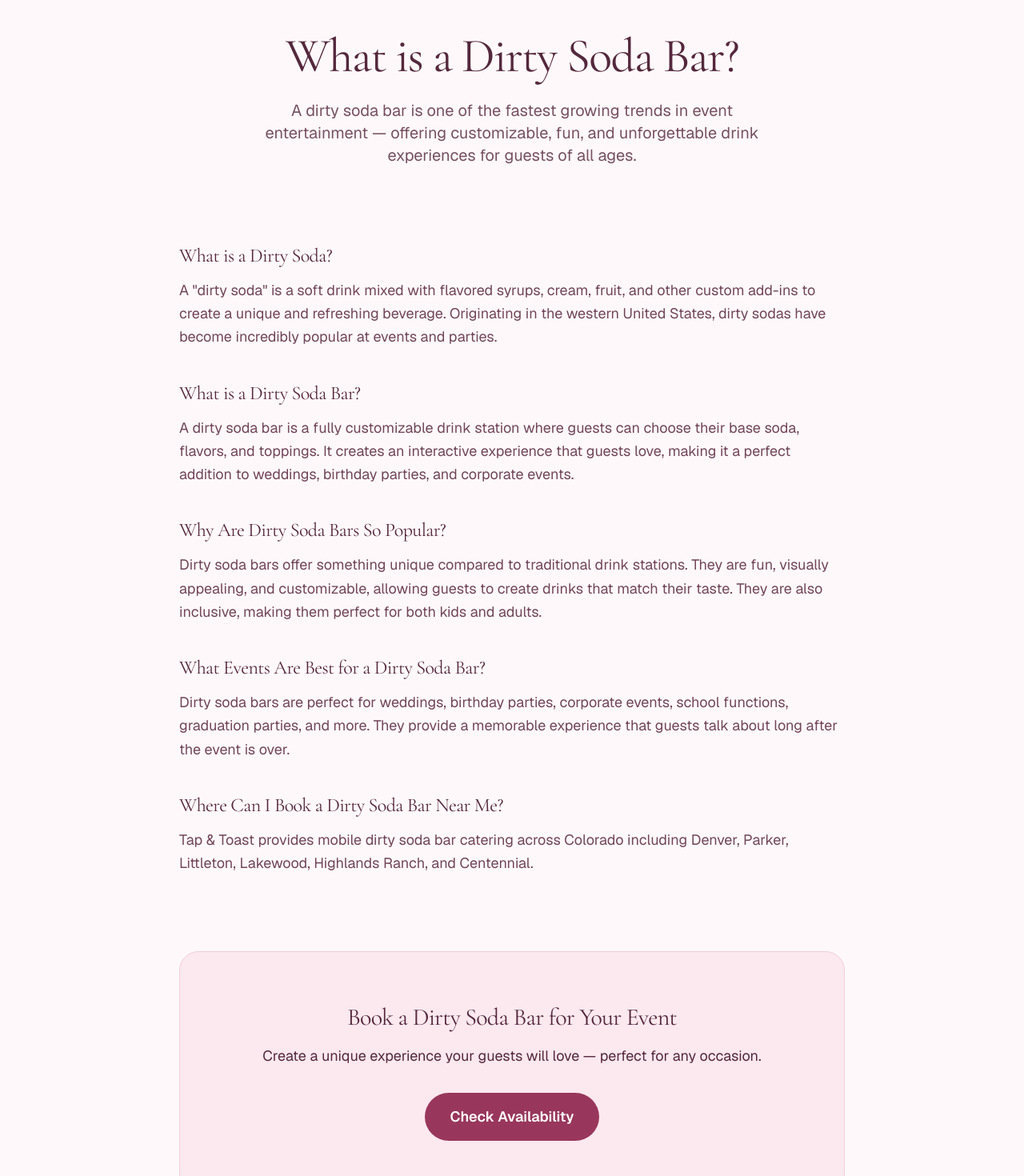
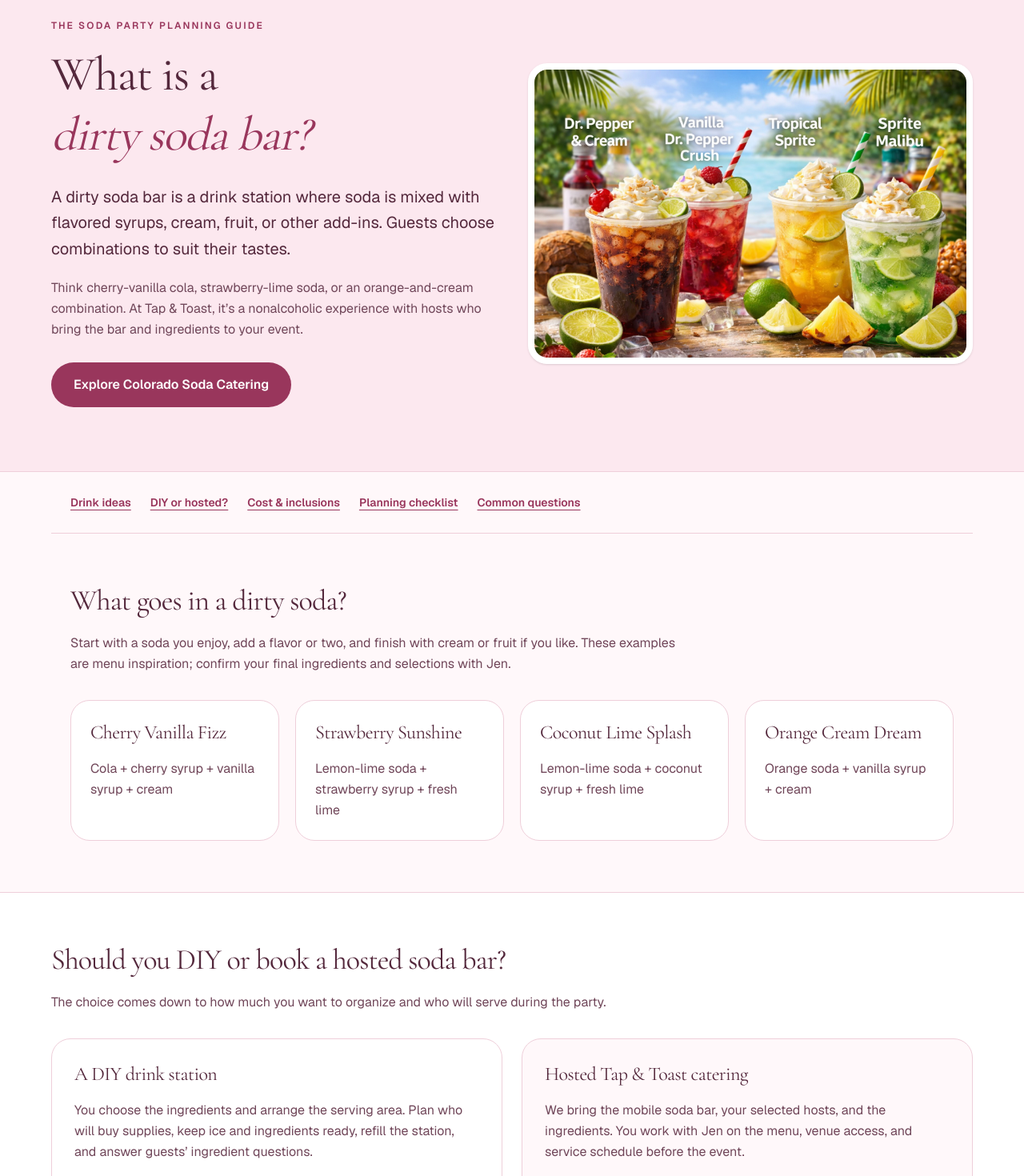
Before and after one commit to waynesummers12/tap-toast-web, a Next.js app: page /what-is-dirty-soda-bar in a window 1280 px wide. Shown: the part 200-1670 px from the top of the page at 80% size. Built offline with nearby package versions, Linux system fonts and the light colour scheme.

Commit message:
Improve soda planning guide and connect event pages

```diff
--- a/src/app/dirty-soda-bar/page.tsx
+++ b/src/app/dirty-soda-bar/page.tsx
@@ -3,6 +3,7 @@ import Image from "next/image"
 import Link from "next/link"
 
 export const metadata = {
+  alternates: { canonical: "https://www.coloradotapandtoast.com/dirty-soda-bar" },
   title: "Dirty Soda Bar Catering in Colorado | Tap & Toast",
   description: "Colorado dirty soda bar catering for birthdays, weddings, showers, school events, and corporate gatherings. Custom nonalcoholic drinks, a mobile bar, and staff.",
 }
--- a/src/app/what-is-dirty-soda-bar/page.tsx
+++ b/src/app/what-is-dirty-soda-bar/page.tsx
@@ -1,118 +1,76 @@
 import Breadcrumbs from "../components/Breadcrumbs"
+import Image from "next/image"
 import Link from "next/link"
 
+const url = "https://www.coloradotapandtoast.com/what-is-dirty-soda-bar"
+const title = "What Is a Dirty Soda Bar? Ideas & Pricing"
+const description = "Learn what goes in a dirty soda, explore drink combinations, compare DIY and hosted soda bars, and plan Colorado event catering starting at $780."
 export const metadata = {
-  title: "What is a Dirty Soda Bar? | Tap & Toast",
-  description:
-    "Learn what a dirty soda bar is, how it works, and why it's the perfect addition to weddings, parties, and corporate events.",
+  title: `${title} | Tap & Toast`, description,
+  alternates: { canonical: url },
 }
+const button = "inline-flex items-center justify-center rounded-full bg-[#99365c] px-7 py-4 text-center font-semibold text-white hover:bg-[#772443] focus-visible:outline-2 focus-visible:outline-offset-4 focus-visible:outline-[#99365c]"
+const sections = [["drinks", "Drink ideas"], ["diy-or-hosted", "DIY or hosted?"], ["cost", "Cost & inclusions"], ["planning", "Planning checklist"], ["questions", "Common questions"]]
+const faqs = [
+  ["Does dirty soda contain alcohol?", "Our dirty soda drinks are nonalcoholic. The word “dirty” refers to the added flavors, cream, or other mix-ins—not alcohol."],
+  ["Does every drink have cream?", "No. A soda can be customized with flavored syrup and fruit without adding cream. Confirm ingredients and any dietary or allergy requirements with Jen before your event."],
+  ["Are the drinks caffeine-free or sugar-free?", "That depends on the base soda and mix-ins. Don’t assume every drink is caffeine-free or sugar-free; discuss specific choices and availability with Jen when planning the menu."],
+  ["Do we supply the ingredients?", "For Tap & Toast soda catering, we supply soda, syrups, cream, fruit, ice, clear cups, and napkins. Final drink selections are confirmed during planning."],
+  ["Can we visit your soda shop?", "We provide mobile catering for booked events rather than a walk-in soda shop. Our bar and hosts come to your celebration."],
+]
 
 export default function WhatIsDirtySodaBarPage() {
   return (
-    <main className="min-h-screen bg-[#fff8fa] text-[#54283c] selection:bg-[#f5c6d8] selection:text-[#54283c]">
-      <Breadcrumbs items={[{"name": "Dirty Soda Bar", "path": "/dirty-soda-bar"}, {"name": "What Is a Dirty Soda?", "path": "/what-is-dirty-soda-bar"}]} />
-
-      {/* SEO SCHEMA */}
-      <script
-        type="application/ld+json"
-        dangerouslySetInnerHTML={{
-          __html: JSON.stringify({
-            "@context": "https://schema.org",
-            "@type": "Article",
-            "headline": "What is a Dirty Soda Bar?",
-            "description": "A guide explaining what a dirty soda bar is and why it's popular for events.",
-            "author": {
-              "@type": "Organization",
-              "name": "Tap & Toast"
-            }
-          })
-        }}
-      />
-
-      {/* HERO */}
-      <section className="px-8 py-24 max-w-4xl mx-auto text-center">
-        <h1 className="text-4xl md:text-6xl font-normal mb-6">
-          What is a Dirty Soda Bar?
-        </h1>
-
-        <p className="text-xl opacity-80 max-w-2xl mx-auto">
-          A dirty soda bar is one of the fastest growing trends in event entertainment —
-          offering customizable, fun, and unforgettable drink experiences for guests of all ages.
-        </p>
+    <main className="min-h-screen bg-[#fff8fa] text-[#54283c] selection:bg-[#f5c6d8]">
+      <Breadcrumbs items={[{ name: "Dirty Soda Bar", path: "/dirty-soda-bar" }, { name: "What Is a Dirty Soda?", path: "/what-is-dirty-soda-bar" }]} />
+      <script type="application/ld+json" dangerouslySetInnerHTML={{ __html: JSON.stringify({
+        "@context": "https://schema.org", "@type": "Article", headline: title, description,
+        mainEntityOfPage: url, image: "https://www.coloradotapandtoast.com/dirty-soda-drinks.jpg",
+        author: { "@type": "Organization", name: "Colorado Tap & Toast", url: "https://www.coloradotapandtoast.com" },
+      }) }} />
+      <header className="border-b border-[#efcfda] bg-[#fce8ef] px-6 py-14 md:py-20">
+        <div className="mx-auto grid max-w-6xl items-center gap-10 md:grid-cols-2">
+          <div><p className="mb-4 text-xs font-semibold uppercase tracking-[0.18em] text-[#99365c]">The soda party planning guide</p>
+            <h1 className="mb-6 text-4xl leading-tight sm:text-5xl md:text-6xl">What is a<br /><span className="italic text-[#99365c]">dirty soda bar?</span></h1>
+            <p className="mb-5 text-xl leading-relaxed">A dirty soda bar is a drink station where soda is mixed with flavored syrups, cream, fruit, or other add-ins. Guests choose combinations to suit their tastes.</p>
+            <p className="leading-relaxed text-[#704659]">Think cherry-vanilla cola, strawberry-lime soda, or an orange-and-cream combination. At Tap & Toast, it’s a nonalcoholic experience with hosts who bring the bar and ingredients to your event.</p>
+            <Link href="/dirty-soda-bar" className={`${button} mt-7`}>Explore Colorado Soda Catering</Link>
+          </div>
+          <Image src="/dirty-soda-drinks.jpg" alt="Colorful dirty soda drinks with garnishes" width={1200} height={700} priority sizes="(max-width: 768px) 100vw, 50vw" className="w-full rounded-3xl border-8 border-white object-cover shadow-sm" />
+        </div>
+      </header>
+      <nav aria-label="In this guide" className="mx-auto flex max-w-6xl flex-wrap gap-x-6 gap-y-3 border-b border-[#efcfda] px-6 py-6 text-sm">{sections.map(([id, label]) => <a key={id} href={`#${id}`} className="py-1 font-semibold text-[#99365c] underline underline-offset-4">{label}</a>)}</nav>
+      <section id="drinks" className="mx-auto max-w-6xl scroll-mt-24 px-6 py-16">
+        <h2 className="mb-5 text-3xl md:text-4xl">What goes in a dirty soda?</h2>
+        <p className="mb-8 max-w-3xl leading-relaxed text-[#704659]">Start with a soda you enjoy, add a flavor or two, and finish with cream or fruit if you like. These examples are menu inspiration; confirm your final ingredients and selections with Jen.</p>
+        <div className="grid gap-5 sm:grid-cols-2 lg:grid-cols-4">{[
+          ["Cherry Vanilla Fizz", "Cola + cherry syrup + vanilla syrup + cream"],
+          ["Strawberry Sunshine", "Lemon-lime soda + strawberry syrup + fresh lime"],
+          ["Coconut Lime Splash", "Lemon-lime soda + coconut syrup + fresh lime"],
+          ["Orange Cream Dream", "Orange soda + vanilla syrup + cream"],
+        ].map(([name, ingredients]) => <div key={name} className="rounded-3xl border border-[#efcfda] bg-white p-6"><h3 className="mb-4 text-2xl">{name}</h3><p className="leading-relaxed text-[#704659]">{ingredients}</p></div>)}</div>
       </section>
-
-      {/* CONTENT */}
-      <section className="px-8 pb-24 max-w-4xl mx-auto space-y-10 text-lg text-[#704659] leading-relaxed">
-
-        <div>
-          <h2 className="text-2xl font-semibold text-[#54283c] mb-3">What is a Dirty Soda?</h2>
-          <p>
-            A &quot;dirty soda&quot; is a soft drink mixed with flavored syrups, cream, fruit, and other
-            custom add-ins to create a unique and refreshing beverage. Originating in the western
-            United States, dirty sodas have become incredibly popular at events and parties.
-          </p>
+      <section id="diy-or-hosted" className="scroll-mt-24 border-y border-[#efcfda] bg-white px-6 py-16"><div className="mx-auto max-w-6xl">
+        <h2 className="mb-5 text-3xl md:text-4xl">Should you DIY or book a hosted soda bar?</h2>
+        <p className="mb-8 max-w-3xl leading-relaxed text-[#704659]">The choice comes down to how much you want to organize and who will serve during the party.</p>
+        <div className="grid gap-6 md:grid-cols-2">
+          <div className="rounded-3xl border border-[#efcfda] p-7"><h3 className="mb-4 text-2xl">A DIY drink station</h3><p className="mb-4 leading-relaxed text-[#704659]">You choose the ingredients and arrange the serving area. Plan who will buy supplies, keep ice and ingredients ready, refill the station, and answer guests’ ingredient questions.</p><p className="leading-relaxed text-[#704659]">This can suit a gathering where you’re comfortable managing the drink station yourself.</p></div>
+          <div className="rounded-3xl border border-[#efcfda] bg-[#fff8fa] p-7"><h3 className="mb-4 text-2xl">Hosted Tap & Toast catering</h3><p className="mb-4 leading-relaxed text-[#704659]">We bring the mobile soda bar, your selected hosts, and the ingredients. You work with Jen on the menu, venue access, and service schedule before the event.</p><p className="leading-relaxed text-[#704659]">This suits hosts who want to spend their time with guests while someone else handles soda service.</p></div>
         </div>
-
-        <div>
-          <h2 className="text-2xl font-semibold text-[#54283c] mb-3">What is a Dirty Soda Bar?</h2>
-          <p>
-            A dirty soda bar is a fully customizable drink station where guests can choose their
-            base soda, flavors, and toppings. It creates an interactive experience that guests love,
-            making it a perfect addition to weddings, birthday parties, and corporate events.
-          </p>
-        </div>
-
-        <div>
-          <h2 className="text-2xl font-semibold text-[#54283c] mb-3">Why Are Dirty Soda Bars So Popular?</h2>
-          <p>
-            Dirty soda bars offer something unique compared to traditional drink stations. They are
-            fun, visually appealing, and customizable, allowing guests to create drinks that match
-            their taste. They are also inclusive, making them perfect for both kids and adults.
-          </p>
-        </div>
-
-        <div>
-          <h2 className="text-2xl font-semibold text-[#54283c] mb-3">What Events Are Best for a Dirty Soda Bar?</h2>
-          <p>
-            Dirty soda bars are perfect for weddings, birthday parties, corporate events, school
-            functions, graduation parties, and more. They provide a memorable experience that guests
-            talk about long after the event is over.
-          </p>
-        </div>
-
-        <div>
-          <h2 className="text-2xl font-semibold text-[#54283c] mb-3">Where Can I Book a Dirty Soda Bar Near Me?</h2>
-          <p>
-            Tap & Toast provides mobile dirty soda bar catering across Colorado including Denver,
-            Parker, Littleton, Lakewood, Highlands Ranch, and Centennial.
-          </p>
-        </div>
-
-      </section>
-
-      {/* CTA */}
-      <section className="px-8 pb-32 max-w-4xl mx-auto text-center">
-        <div className="bg-[#fce8ef] text-[#54283c] p-8 md:p-16 rounded-3xl border border-[#efcfda]">
-
-          <h2 className="text-3xl font-bold mb-4">
-            Book a Dirty Soda Bar for Your Event
-          </h2>
-
-          <p className="mb-8 text-lg">
-            Create a unique experience your guests will love — perfect for any occasion.
-          </p>
-
-          <Link
-            href="/book?service=soda"
-            prefetch
-            className="inline-block bg-[#99365c] text-white px-8 py-4 rounded-full hover:bg-[#772443] font-semibold text-lg transition-colors duration-300"
-          >
-            Check Availability
-          </Link>
-
-        </div>
-      </section>
-
+      </div></section>
+      <section id="cost" className="mx-auto max-w-6xl scroll-mt-24 px-6 py-16"><div className="grid gap-10 md:grid-cols-2">
+        <div><p className="mb-3 text-xs uppercase tracking-[0.18em] text-[#99365c]">Colorado event catering</p><h2 className="mb-5 text-3xl md:text-4xl">How much does a soda bar cost?</h2><p className="mb-5 text-3xl font-semibold">Tap & Toast starts at $780</p><p className="mb-7 leading-relaxed text-[#704659]">Our starter package includes one soda host and three hours of service. The final quote depends on your package, service time, staffing, and travel. Travel within 40 miles of Golden is included; share your exact address to confirm travel details.</p><Link href="/book?service=soda&tier=taste" className={button}>Explore the $780 Starter Package</Link></div>
+        <div className="rounded-3xl border border-[#efcfda] bg-white p-7"><h3 className="mb-5 text-2xl">Included with our soda catering</h3><ul className="list-disc space-y-4 pl-5 leading-relaxed text-[#704659]"><li>Mobile soda bar and your selected hosts and service hours</li><li>Soda, syrups, cream, fruit, and ice</li><li>Clear cups and napkins</li><li>Personalized bar menu and trailer signage</li><li>Initial planning consultation and final details call</li></ul></div>
+      </div></section>
+      <section id="planning" className="scroll-mt-24 border-y border-[#efcfda] bg-[#fce8ef] px-6 py-16"><div className="mx-auto max-w-6xl"><h2 className="mb-8 text-3xl md:text-4xl">Your soda party planning checklist</h2><ol className="grid gap-5 md:grid-cols-2">{[
+        ["Choose the date and serving window", "Think about when guests arrive, when food is served, and how long you’d like drinks available."],
+        ["Estimate guests and busy periods", "Tell us both your overall headcount and whether everyone will visit the bar at once. We can discuss staffing for your plans."],
+        ["Confirm venue access", "Share the address, unloading route, and any restrictions. Jen will confirm space and utility requirements; outdoor plans need a weather backup."],
+        ["Discuss the drink menu", "Choose flavor ideas and tell us about allergies or dietary preferences in advance. Specific accommodations must be confirmed before booking."],
+      ].map(([name, body], index) => <li key={name} className="rounded-3xl border border-[#efcfda] bg-white p-7"><p className="mb-3 text-sm font-semibold text-[#99365c]">0{index + 1}</p><h3 className="mb-3 text-2xl">{name}</h3><p className="leading-relaxed text-[#704659]">{body}</p></li>)}</ol></div></section>
+      <section id="questions" className="mx-auto max-w-4xl scroll-mt-24 px-6 py-16"><h2 className="mb-8 text-3xl md:text-4xl">A few more things to know</h2><div className="space-y-3">{faqs.map(([question, answer]) => <details key={question} className="rounded-2xl border border-[#efcfda] bg-white p-6"><summary className="cursor-pointer font-semibold">{question}</summary><p className="mt-4 leading-relaxed text-[#704659]">{answer}</p></details>)}</div></section>
+      <section className="bg-[#54283c] px-6 py-16 text-center text-white"><div className="mx-auto max-w-2xl"><h2 className="mb-5 text-4xl md:text-5xl">Turn the ideas into your party.</h2><p className="mb-8 leading-relaxed text-[#f8e0e9]">Planning a birthday, shower, wedding, graduation, or team celebration? Start with your date, location, and guest count.</p><Link href="/book?service=soda" className="inline-block rounded-full bg-[#fce8ef] px-8 py-4 font-semibold text-[#54283c] hover:bg-white">Plan Your Soda Party</Link><a href="tel:7206439690" className="mx-auto mt-5 block w-fit underline underline-offset-4">Talk through your plans with Jen · 720-643-9690</a></div></section>
+      <footer className="mx-auto max-w-6xl px-6 pb-28 pt-10 text-center text-sm leading-relaxed text-[#704659]"><p className="mb-4">Explore catering and setup guidance for your area:</p><div className="flex flex-wrap justify-center gap-x-5 gap-y-3">{[["Denver", "denver"], ["Littleton", "littleton"], ["Lakewood", "lakewood"], ["Parker", "parker"], ["Highlands Ranch", "highlands-ranch"], ["Centennial", "centennial"]].map(([city, slug]) => <Link key={slug} href={`/dirty-soda-bar-${slug}`} className="underline underline-offset-4">{city}</Link>)}</div></footer>
     </main>
   )
 }
```
Also changed, not shown: src/app/birthday-parties/page.tsx (+9 -0 lines), src/app/corporate-events/page.tsx (+9 -0 lines), src/app/weddings/page.tsx (+9 -0 lines).
